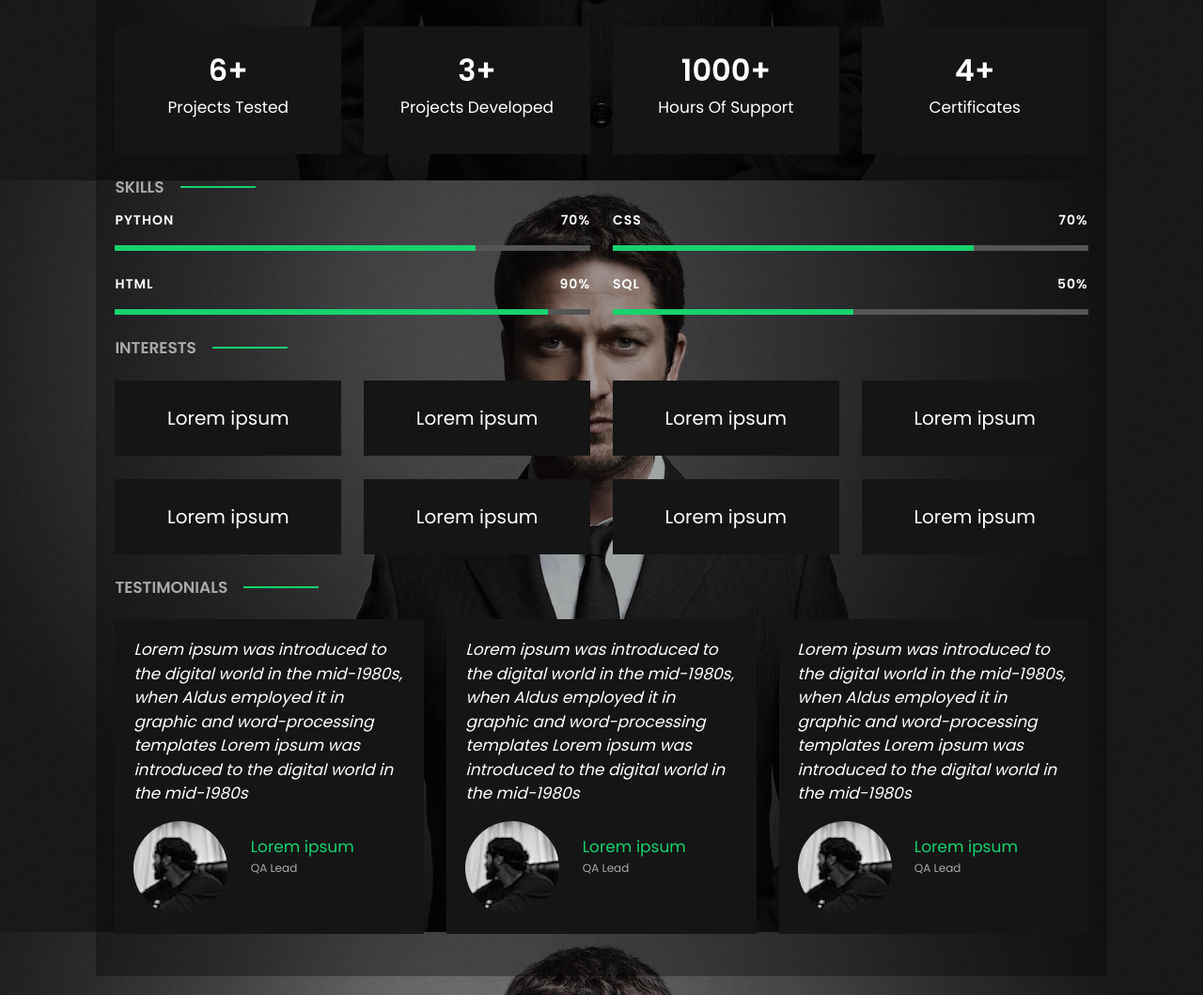
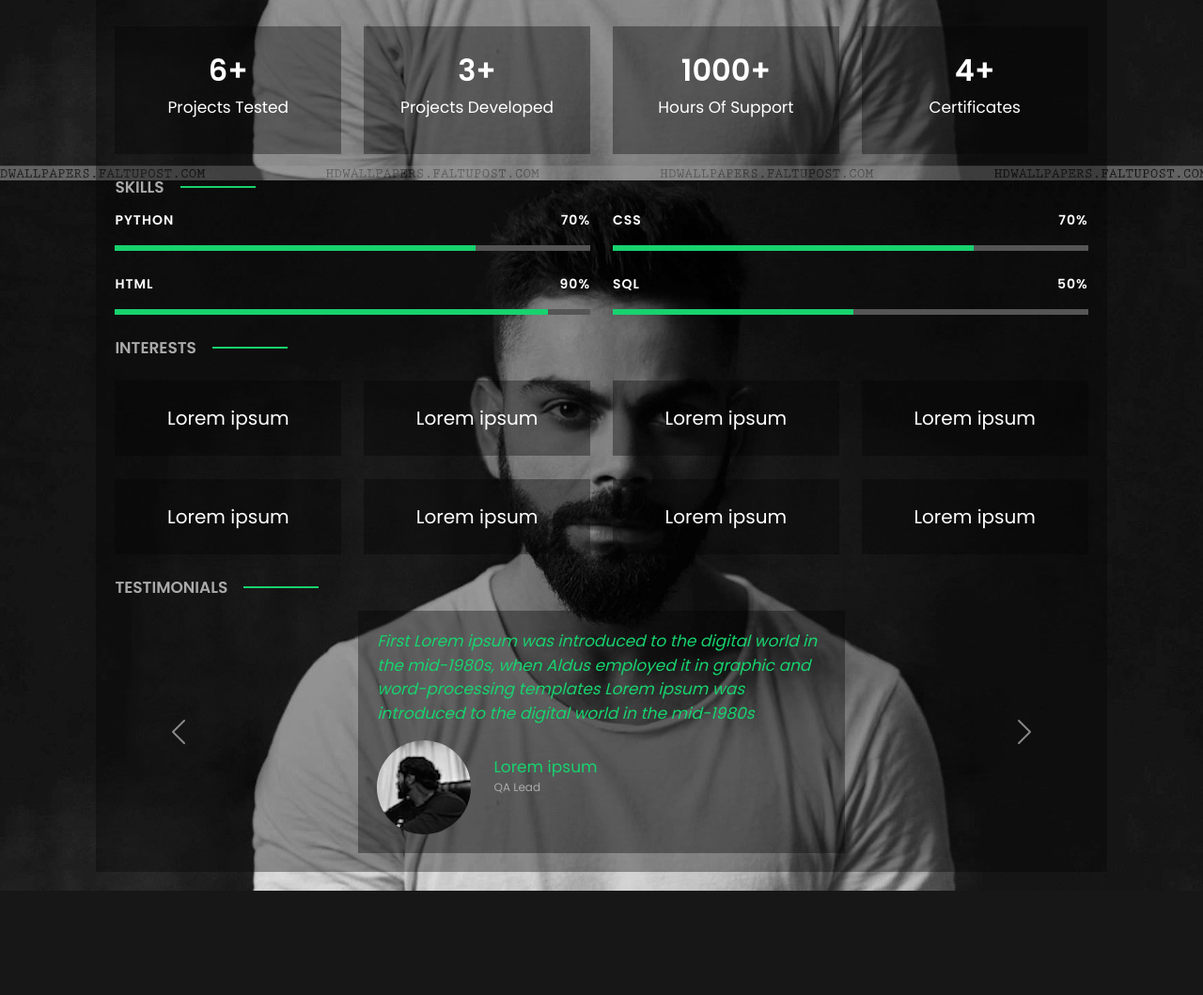
Before and after one commit to kanchan6927/portfolio-2, a Flask app: page /about in a window 1280 px wide. Shown: the part 608-1667 px from the top of the page at 94% size. After the commit the page ends 1556 px from the top, so only its background shows below. Run offline with Flask 3, Linux system fonts and the light colour scheme; some libraries are stand-ins or nearby versions.

Commit message:
carousel added

```diff
--- a/static/css/styles.css
+++ b/static/css/styles.css
@@ -2,7 +2,7 @@
     font-family: 'Poppins';
     background-color: #101010;
     color: #fff;
-    background-image: url(/static/images/demoImg.jpg);
+    background-image: url(/static/images/vk.jpg);
     background-repeat: no-repeat;
     background-size: cover;
     background-attachment: fixed;
@@ -155,7 +155,7 @@
     position: relative;
     width: 100%;
     text-align: center;
-    background-color: #151515;
+    background-color: #0404045c;
     margin: 9px 0 25px;
     padding: 20px;
 }
@@ -248,6 +248,11 @@
 
 .interest-item {
     margin: 8px 0;
+}
+
+.testimonial-position {
+    width: 50%;
+    margin: 0 25%;
 }
 
 .testimonials-data {
@@ -347,7 +352,7 @@
     border-radius: 5%;
     width: 130px;
     height: 40px;
-    background-color: #151515;
+    background-color: #0404045c;
     margin-bottom: 15px;
 }
 
@@ -365,16 +370,15 @@
 }
 
 .experience-ul {
-    padding-left: 16px;
+    padding-left: 0;
 }
-
 
 
 /* Contact Page */
 .contact-box {
     position: relative;
     width: 100%;
-    background-color: #151515;
+    background-color: #0404045c;
     margin: 0 0 25px;
     padding: 20px;
 }
--- a/templates/about.html
+++ b/templates/about.html
@@ -136,25 +136,16 @@
                 </div>
             </div>
             <h5 class="resume-subtitle-skill">TESTIMONIALS <span></span></h5>
-            <div class="col-lg-4">
-                <div class="about-data testimonials-data">
+
+
+            <div id="testimonial-carousel" class="carousel slide" data-ride="false">
+                <div class="carousel-inner">
+
+                    <div class="carousel-item active">
+                        <div class="testimonial-position about-data testimonials-data">
                             <p>
                                 <em>
-                            Lorem ipsum was introduced to the digital world in the mid-1980s, when Aldus employed
-                            it in graphic and word-processing templates Lorem ipsum was introduced to the
-                            digital world in the mid-1980s
-                        </em>
-                    </p>
-                    <img class="testimonial-img" src="../static/images/profile.jpg" alt="testimonialImg">
-                    <p class="testimonialPerson">Lorem ipsum<br><span class="testimonial-role">QA Lead</span></p>
-
-                </div>
-            </div>
-            <div class="col-lg-4">
-                <div class="about-data testimonials-data">
-                    <p>
-                        <em>
-                            Lorem ipsum was introduced to the digital world in the mid-1980s, when Aldus employed
+                                First Lorem ipsum was introduced to the digital world in the mid-1980s, when Aldus employed
                                 it in graphic and word-processing templates Lorem ipsum was introduced to the
                                 digital world in the mid-1980s
                                 </em>
@@ -163,11 +154,12 @@
                             <p class="testimonialPerson">Lorem ipsum<br><span class="testimonial-role">QA Lead</span></p>
                         </div>
                     </div>
-            <div class="col-lg-4">
-                <div class="about-data testimonials-data">
+
+                    <div class="carousel-item">
+                        <div class="testimonial-position about-data testimonials-data">
                             <p>
                                 <em>
-                            Lorem ipsum was introduced to the digital world in the mid-1980s, when Aldus employed
+                                Second Lorem ipsum was introduced to the digital world in the mid-1980s, when Aldus employed
                                 it in graphic and word-processing templates Lorem ipsum was introduced to the
                                 digital world in the mid-1980s
                                 </em>
@@ -176,6 +168,32 @@
                             <p class="testimonialPerson">Lorem ipsum<br><span class="testimonial-role">QA Lead</span></p>
                         </div>
                     </div>
+
+                    <div class="carousel-item">
+                        <div class="testimonial-position about-data testimonials-data">
+                            <p>
+                                <em>
+                                Third Lorem ipsum was introduced to the digital world in the mid-1980s, when Aldus employed
+                                it in graphic and word-processing templates Lorem ipsum was introduced to the
+                                digital world in the mid-1980s
+                                </em>
+                            </p>
+                            <img class="testimonial-img" src="../static/images/profile.jpg" alt="testimonialImg">
+                            <p class="testimonialPerson">Lorem ipsum<br><span class="testimonial-role">QA Lead</span></p>
+                        </div>
+                    </div>
+
+                </div>
+                <a class="carousel-control-prev" data-bs-target="#testimonial-carousel" role="button" data-bs-slide="prev">
+                    <span class="carousel-control-prev-icon"></span>
+                </a>
+                <a class="carousel-control-next" data-bs-target="#testimonial-carousel" role="button" data-bs-slide="next">
+                    <span class="carousel-control-next-icon"></span>
+                </a>
+
+            </div>
+
+
         </div>
     </div>
 </div>
@@ -183,7 +201,4 @@
 
 
 </body>
-
-</html>
-
-</html>
+</html></html>
--- a/templates/resume.html
+++ b/templates/resume.html
@@ -17,7 +17,7 @@
                             webDriver with PYTHON. Certified Web Developer with strong knowledge of the Python
                             programming language, HTML,
                             CSS, SQL
-                        <ul>
+                        <ul class="experience-ul">
                             <li class="resume-content-links">
                                 Pune, Maharashtra, India.
                             </li>
@@ -93,7 +93,7 @@
                             </li>
                             <li>
                                 <p><em class="company-name">Projects worked on :</em></p>
-                                <ol>
+                                <ol class="experience-ul">
                                     <li class="resume-content-links">
                                         <strong class="company-name">Shipcom</strong> (Shipcom wireless is a US-based
                                         company. A leading provider of integrated supply chain execution
```
Also changed, not shown: data.txt (+7 -1 lines), static/images/vk.jpg (added). Lines whose indentation alone changed are shown as unchanged.
